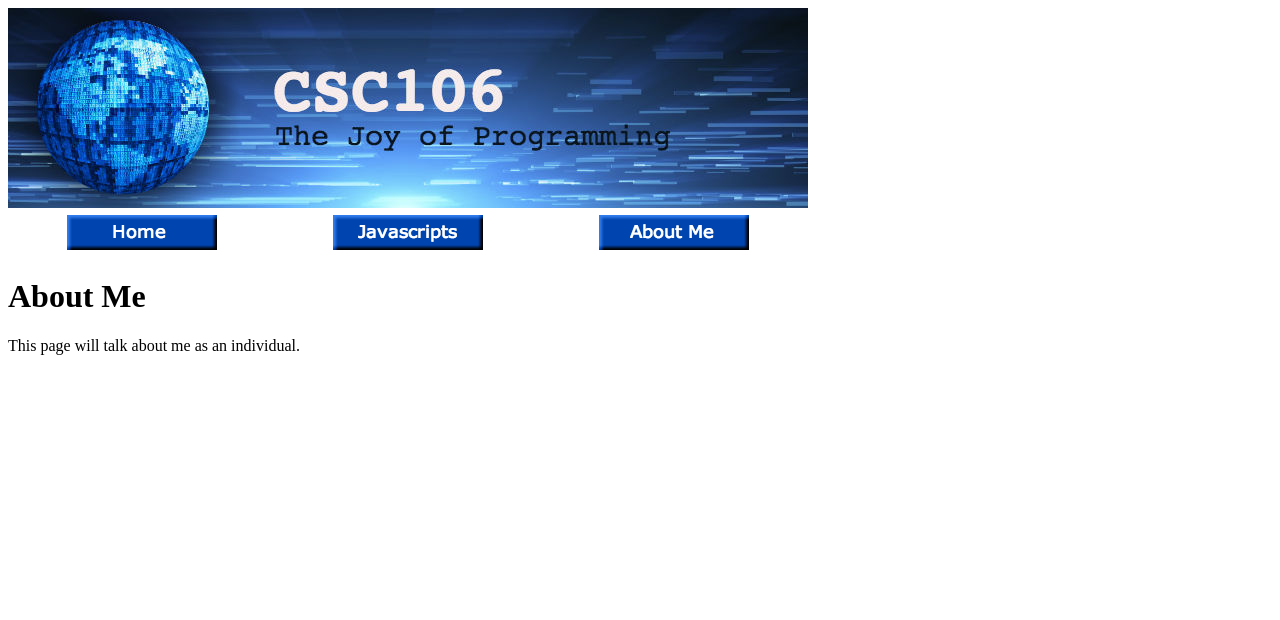
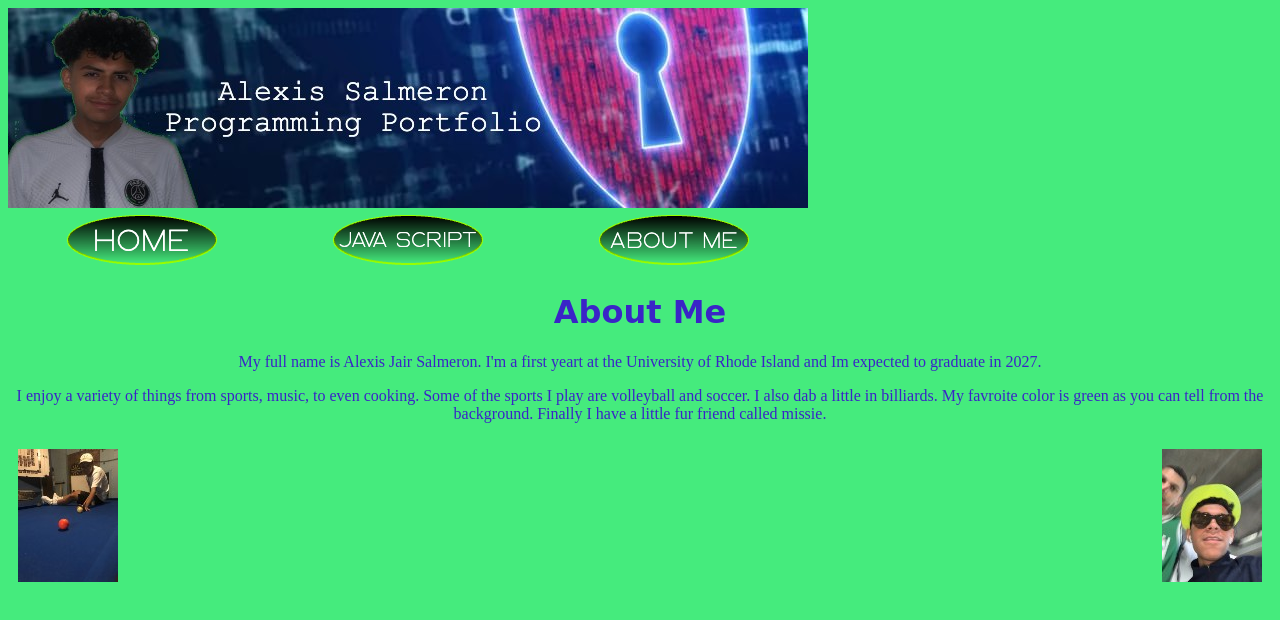
Before and after one commit to Alexis0502/Alexis0502.github.io, a plain HTML site: page CSC-106 Website/aboutme.html in a window 1280 px wide. Drawn offline with Linux system fonts and the light colour scheme.

Commit message:
Add files via upload

```diff
--- a/CSC-106 Website/aboutme.html
+++ b/CSC-106 Website/aboutme.html
@@ -3,19 +3,24 @@
 <head>
     <meta charset="UTF-8">
     <meta name="viewport" content="width=device-width, initial-scale=1.0">
+    <link rel="stylesheet" href="mystyle.css">
     <title>About Alexis</title>
 </head>
-<body>
-    <img src = "CSC_106_Banner.jpeg">
+<body id="a">
+    <img src = "mybanner.jpg">
     <table>
-        <table width = "800px">
-                <tr>
-                    <td align="center"><a href = "index.html"><img src = "CSC_Home.png"></a></td>
-                    <td align="center"><a href = "javascript.html"><img src = "CSC_Javascript.png"></a></td>
-                    <td align="center"><a href = "aboutme.html"><img src = "CSC_About_Me.png"></a></td>
-                </tr>
-        </table>
-    <h1>About Me</h1>
-    <p> This page will talk about me as an individual.</p>
+    <table width = "800px">
+            <tr>
+                <td align="center"><a href = "index.html"><img src = "home.png"></a></td>
+                <td align="center"><a href = "javascript.html"><img src = "javascripts.png"></a></td>
+                <td align="center"><a href = "aboutme.html"><img src = "about.png"></a></td>
+            </tr>
+    </table>
+
+    <h1 id="abp">About Me</h1>
+    <p id="abp"> My full name is Alexis Jair Salmeron. I'm a first yeart at the University of Rhode Island and Im expected to graduate in 2027. </p>
+    <p id="abp">I enjoy a variety of things from sports, music, to even cooking. Some of the sports I play are volleyball and soccer. I also dab a little in billiards. My favroite color is green as you can tell from the background. Finally I have a little fur friend called missie.</p>
+    <img id="pool" src="IMG-1143.jpg">
+    <img id="party" src="IMG-3972.jpg">
 </body>
 </html>
--- /dev/null
+++ b/CSC-106 Website/mystyle.css
@@ -0,0 +1,37 @@
+h1 {
+    color: rgb(29, 206, 40)
+}
+
+h1 {
+    font-family:cursive;
+}
+
+body {
+    background-color: rgb(58, 36, 199)
+}
+
+p {
+    color:rgb(29, 206, 40)
+}
+
+#abp {
+    color:rgb(58, 36, 199)
+}
+
+#abp {
+    text-align: center;
+}
+
+#a {
+    background-image: url(background.jpg);
+}
+
+#pool {
+    float: left;
+    margin: 10px;
+}
+
+#party {
+    float: right;
+    margin: 10px;
+}
```
Also changed, not shown: CSC-106 Website/index.html (+7 -5 lines), CSC-106 Website/javascript.html (+10 -8 lines), CSC-106 Website/IMG-1143.jpg (added), CSC-106 Website/IMG-3972.jpg (added), CSC-106 Website/about.png (added), CSC-106 Website/background.jpg (added), CSC-106 Website/home.png (added), CSC-106 Website/javascripts.png (added), CSC-106 Website/mybanner.jpg (added).
